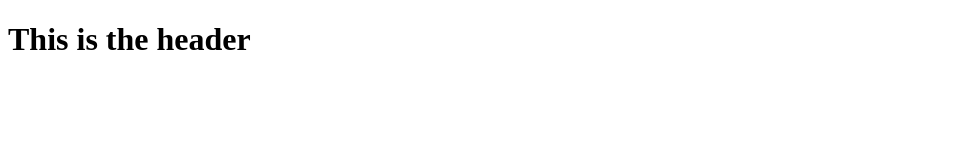
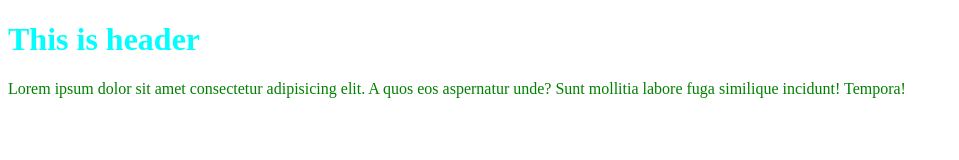
Before and after one commit to siddikthecoder/my-second-repo, a plain HTML site: page index.html in a window 1280 px wide. Shown: the whole page, without its empty margins (0-959 px from the left). Drawn offline with Linux system fonts and the light colour scheme.

Commit message:
Some style added

```diff
--- a/index.html
+++ b/index.html
@@ -5,8 +5,11 @@
     <meta http-equiv="X-UA-Compatible" content="IE=edge">
     <meta name="viewport" content="width=device-width, initial-scale=1.0">
     <title>My Second Github Repo</title>
+    <link rel="stylesheet" href="style.css">
 </head>
 <body>
-    <h1>This is the header</h1>
+    <h1>This is header</h1>
+    <p>Lorem ipsum dolor sit amet consectetur adipisicing elit. A quos eos aspernatur unde? Sunt mollitia labore fuga similique incidunt! Tempora!</p>
+
 </body>
 </html>
--- /dev/null
+++ b/style.css
@@ -0,0 +1,9 @@
+h1{
+    color: aqua;
+}
+span{
+    color: red;
+}
+p{
+    color: green;
+}
```
